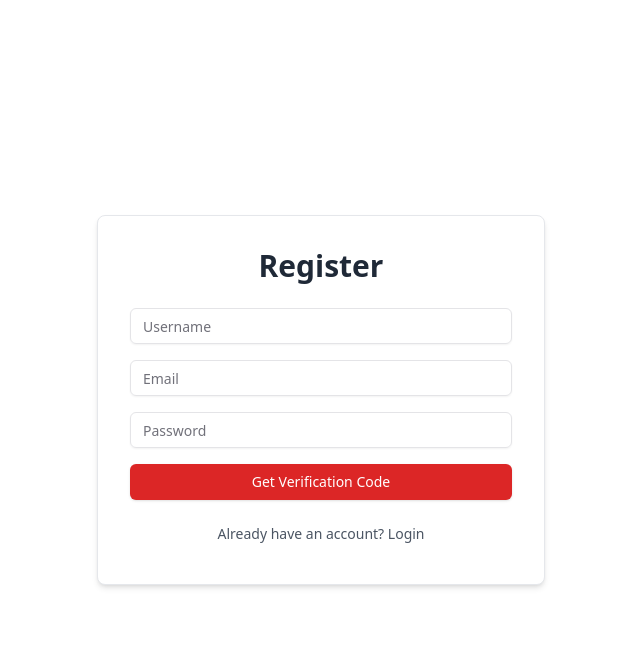
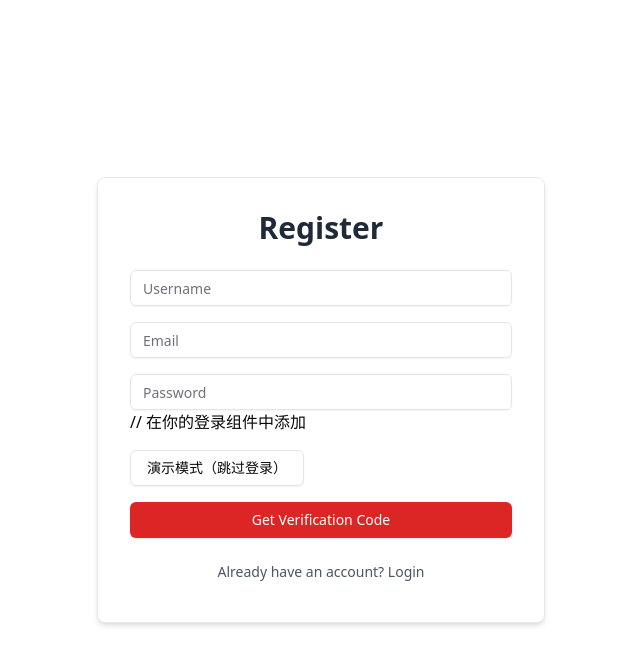
Before and after one commit to Xinghao-Li/Crank, a Next.js app in the folder frontend/: page /login in a window 1280 px wide. Both pictures are taken after a click on the button "Don't have an account? Register". Shown: the top 664 px of the page, without its empty margins (319-959 px from the left). Built offline with nearby package versions, Linux system fonts and the light colour scheme.

Commit message:
Update demo mode

```diff
--- a/frontend/pages/login.tsx
+++ b/frontend/pages/login.tsx
@@ -241,6 +241,21 @@ function LoginPage() {
 
                 {error && <ErrorAlert message={error} />}
 
+                // 在你的登录组件中添加
+                <div className="mt-4">
+                  <Button
+                    onClick={() => {
+                      // 存储一个演示模式标志
+                      localStorage.setItem('demoMode', 'true');
+                      // 重定向到主界面
+                      router.push('/dashboard'); // 或者其他你的主界面路径
+                    }}
+                    variant="outline"
+                  >
+                    演示模式（跳过登录）
+                  </Button>
+                </div>
+
                 <div className="flex gap-4">
                   {registerStep === 1 ? (
                     <Button
```
Also changed, not shown: frontend/pages/_app.tsx (+116 -0 lines).
